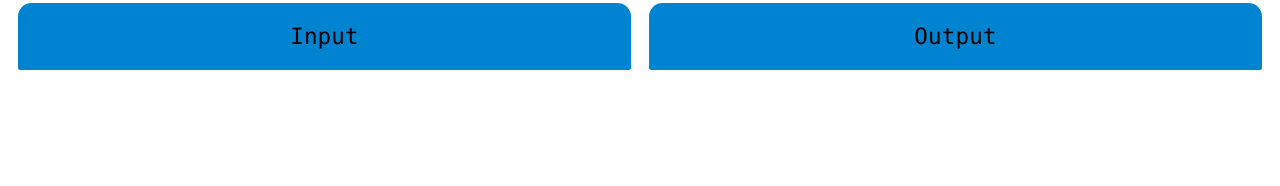
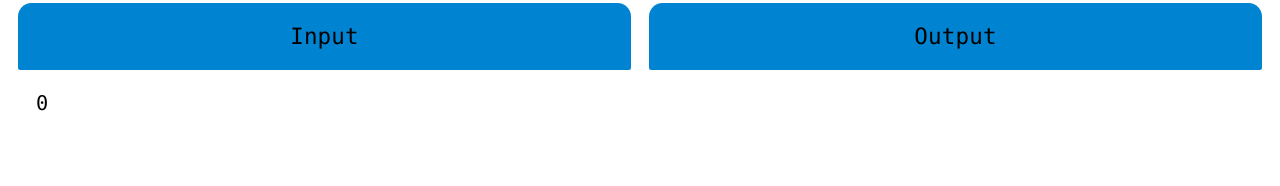
Before and after one commit to Nataso08/BinaryConverter, a React (Vite) app: page / in a window 1280 px wide. Shown: the part 141-327 px from the top of the page. Built offline with nearby package versions, Linux system fonts and the light colour scheme.

Commit message:
Implemented base converter

```diff
--- a/src/App.tsx
+++ b/src/App.tsx
@@ -1,7 +1,13 @@
+import { useState } from 'react'
 import Card from './components/Card.tsx'
 import Footer from './components/Footer.tsx'
+import baseToBase from './scripts/converter.ts';
 
 function App() {
+  const [startN, setStartN] = useState("0");
+  const [startB, setStartB] = useState(2);
+  const [finalB, setFinalB] = useState(10);
+
   return (
     <>
       <div className='font-mono'>
@@ -13,10 +19,10 @@ function App() {
 
         <div className="flex flex-row flex-wrap gap-4 m-4">
           <div className="w-40 flex-1">
-            <Card title="Input" cardId="input" />
+            <Card title="Input" value={startN} onChange={setStartN}></ Card>
           </div>
           <div className="w-40 flex-1">
-            <Card title="Output" cardId="output" />
+            <Card title="Output" value={baseToBase(startN, startB, finalB)} onChange=''></ Card>
           </div>
         </div>
 
--- a/src/components/Card.tsx
+++ b/src/components/Card.tsx
@@ -1,19 +1,15 @@
-interface CardProps {
-  title: string;
-  cardId: string;
-}
+import '../scripts/converter.ts'
 
-function Card(props: CardProps) {
+function Card(props: any) {
     return (
     <div className="">
         <h2 className="text-black bg-sky-600 p-4 text-xl text-center rounded-t-xl rounded-b-xs">
             {props.title}
         </h2>
 
-        <form className="text-black bg-white p-4 text-lg rounded-t-xs rounded-b-xl">
-            <input id={props.cardId}>
-            </input>
-        </form>
+        <div className="text-black bg-white p-4 text-lg rounded-t-xs rounded-b-xl">
+            <input value={props.value} onChange={e => props.onChange(e.target.value)}/>
+        </div>
     </div>);
 }
 
```
